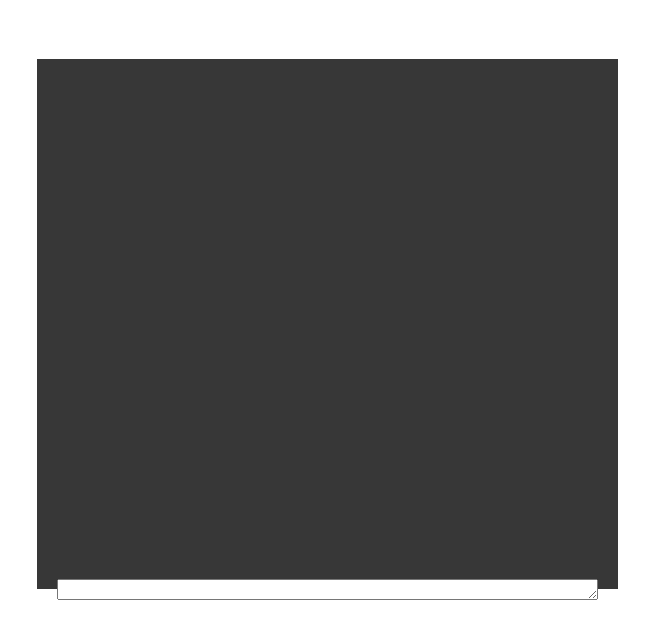
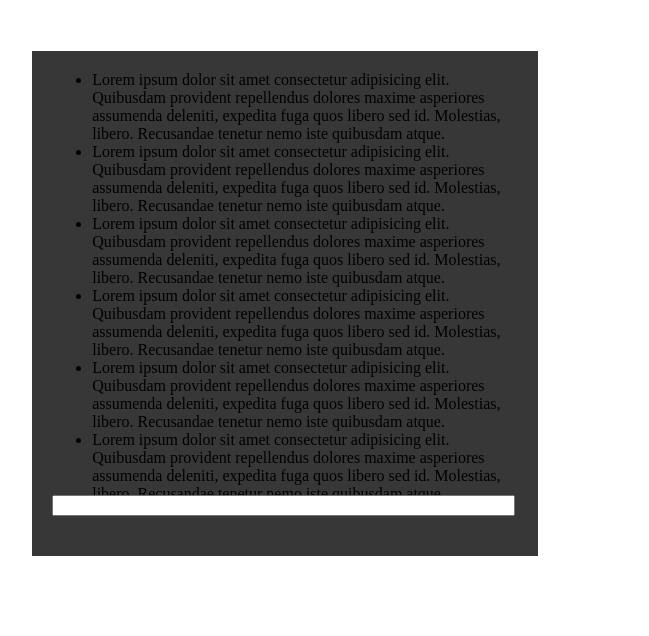
Before and after one commit to akar016012/SE_1_Team_1, a plain HTML site: page Console_Page/console.html in a window 1280 px wide. Shown: the whole page, without its empty margins (355-1004 px from the left). Drawn offline with Linux system fonts and the light colour scheme.

Commit message:
Formated | CSS |

```diff
--- a/Console_Page/console.html
+++ b/Console_Page/console.html
@@ -8,7 +8,45 @@
   </head>
   <body>
     <div class="container">
-      <textarea id="" cols="65" rows="1"></textarea>
+      <ul style="margin-top: -50%; margin-bottom: -50%">
+        <li>
+          Lorem ipsum dolor sit amet consectetur adipisicing elit. Quibusdam
+          provident repellendus dolores maxime asperiores assumenda deleniti,
+          expedita fuga quos libero sed id. Molestias, libero. Recusandae
+          tenetur nemo iste quibusdam atque.
+        </li>
+        <li>
+          Lorem ipsum dolor sit amet consectetur adipisicing elit. Quibusdam
+          provident repellendus dolores maxime asperiores assumenda deleniti,
+          expedita fuga quos libero sed id. Molestias, libero. Recusandae
+          tenetur nemo iste quibusdam atque.
+        </li>
+        <li>
+          Lorem ipsum dolor sit amet consectetur adipisicing elit. Quibusdam
+          provident repellendus dolores maxime asperiores assumenda deleniti,
+          expedita fuga quos libero sed id. Molestias, libero. Recusandae
+          tenetur nemo iste quibusdam atque.
+        </li>
+        <li>
+          Lorem ipsum dolor sit amet consectetur adipisicing elit. Quibusdam
+          provident repellendus dolores maxime asperiores assumenda deleniti,
+          expedita fuga quos libero sed id. Molestias, libero. Recusandae
+          tenetur nemo iste quibusdam atque.
+        </li>
+        <li>
+          Lorem ipsum dolor sit amet consectetur adipisicing elit. Quibusdam
+          provident repellendus dolores maxime asperiores assumenda deleniti,
+          expedita fuga quos libero sed id. Molestias, libero. Recusandae
+          tenetur nemo iste quibusdam atque.
+        </li>
+        <li>
+          Lorem ipsum dolor sit amet consectetur adipisicing elit. Quibusdam
+          provident repellendus dolores maxime asperiores assumenda deleniti,
+          expedita fuga quos libero sed id. Molestias, libero. Recusandae
+          tenetur nemo iste quibusdam atque.
+        </li>
+      </ul>
+      <input type="text" id="message" />
     </div>
   </body>
 </html>
--- a/Console_Page/style_cp.css
+++ b/Console_Page/style_cp.css
@@ -6,10 +6,10 @@ body {
   padding: 20% 20px;
   background-color: rgb(20, 20, 20, 0.85);
   margin: 4% 30%;
+  position: relative;
+}
+input {
   position: absolute;
+  bottom: 8%;
+  width: 90%;
 }
-
-textarea {
-  position: relative;
-  margin-bottom: -50%;
-}
--- a/Entry_Page/style.css
+++ b/Entry_Page/style.css
@@ -3,27 +3,32 @@ body {
 }
 
 .container {
-  margin: 150px 500px;
+  margin: 16em 30rem;
   background-color: rgba(241, 238, 238, 0.5);
-  padding: 10%;
+  padding: 10rem;
   border-radius: 10px;
   justify-content: center;
+  position: relative;
 }
 
 input {
   padding: 5px;
   background-color: orange;
-  left: 50%;
+  left: 50rem;
   color: black;
   font-weight: bolder;
   text-align: center;
+  position: absolute;
+  left: 35%;
+  top: 44%;
 }
 
 #next-button {
   height: 4rem;
   position: absolute;
-  left: 48.5%;
-  top: 45%;
+
+  left: 47%;
+  top: 55%;
   cursor: pointer;
   transition: width 10s ease-in-out;
 }
```
Also changed, not shown: Entry_Page/index.html (+1 -1 lines).
